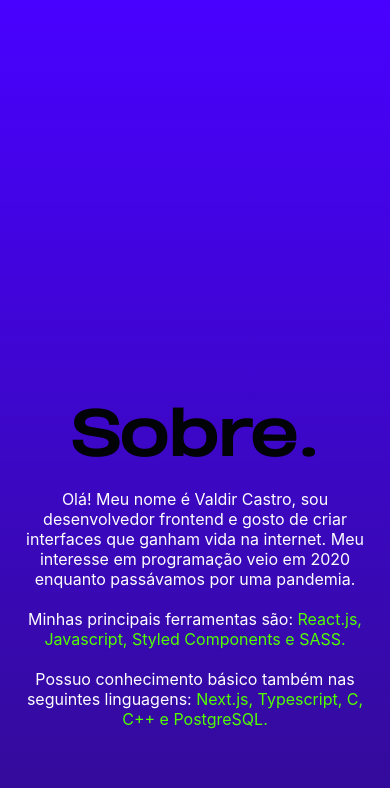
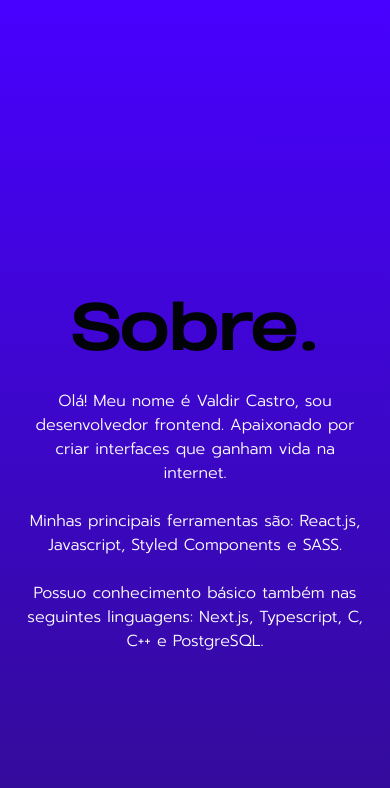
Before and after one commit to valdircaf/Portfolio-ver2, a React (Create React App) app: page /about in a window 390 px wide. Shown: the top 788 px of the page. Built offline with nearby package versions, Linux system fonts and the light colour scheme.

Commit message:
Changes of responsivity

```diff
--- a/src/Pages/About.jsx
+++ b/src/Pages/About.jsx
@@ -8,9 +8,8 @@ export default function About() {
       <div className="texts">
         <h1>Sobre.</h1>
         <p>
-          Olá! Meu nome é Valdir Castro, sou desenvolvedor frontend e
-          gosto de criar interfaces que ganham vida na internet.
-          Meu interesse em programação veio em 2020 enquanto passávamos por uma pandemia.
+          Olá! Meu nome é Valdir Castro, sou desenvolvedor frontend. Apaixonado por
+          criar interfaces que ganham vida na internet.
           {' '}
           <br />
           <br />
--- a/src/Pages/Components/Logo/Logo.jsx
+++ b/src/Pages/Components/Logo/Logo.jsx
@@ -26,7 +26,7 @@ export default function Logo() {
         <button
           type="button"
           onClick={() => {
-            window.location.href = 'https://drive.google.com/file/d/142gU9dStyx0tDgMJOcI-fl5mykXQxOVv/view?usp=sharing';
+            window.location.href = 'https://drive.google.com/file/d/1FpIXZ2WJ1xaS_a63NHdlWTllAcMnIQ2g/view?usp=sharing';
           }}
         >
           Baixar meu CV
--- a/src/styles/Components/about.scss
+++ b/src/styles/Components/about.scss
@@ -4,83 +4,95 @@
 @keyframes showAbout {
   from{
     opacity: 0;
-    transform: translateX(-100px);
+    transform: translateY(-100%);
   }
   to{
     opacity: 1;
-    transform: translate(0);
+    transform: translateY(0);
+
+  }
+}
+
+@keyframes typing {
+  from{
+    width: 0;
+  }
+  to{
+    width: 100%;
   }
 }
 
 .container-about{
   display: flex;
   justify-content: right;
-  gap: 71px;
   align-items: center;
-  padding: 270px 50px 0 0;
+  padding: 200px 100px 0 0;
+  gap: 50px;
   animation: showAbout .5s;
-  max-height: 100%;
-  @include mixins.menuProjects-notebook1{
-    gap: 31px;
-    padding: 50px 50px 0 0;
+  @include mixins.notebook{
+    padding: 400px 100px 0 0;
   }
-  @include mixins.notebook-height{
-    gap: 31px;
-    padding: 50px 50px 0 0;
-  }
-  @include mixins.notebook2{
-    padding: 500px 50px 0 0;
+  @include mixins.tablet{
+    justify-content: center;
+    padding: 400px 0 0 50px;
+    gap: 90px;
   }
   @include mixins.phone2{
-    padding: 390px 0 0 0;
+    justify-content: center;
+    padding: 300px 0 0 0;
     gap: 0;
   }
   .texts{
-    width: 600px;
+    width: 30%;
     color: #FFF;
-    @include mixins.menuProjects-notebook1{
-      width: 500px;
+    font-family: variables.$logo-fontFamily;
+    text-align: left;
+    @include mixins.about-notebook{
+      width: 40%;
+    }
+    @include mixins.tablet{
+      width: 50%;
+      text-align: center;
     }
     @include mixins.phone2{
+      text-align: center;
       width: 100%;
-      text-align: center;
-      height: 120%;
-      padding: 16px;
+      padding: 0 24px;
+      height: 60vh;
     }
+
     h1{
-      font-family: variables.$logo-fontFamily;
-      font-size: 128px;
-      margin-bottom: 18px;
       color: variables.$menu-fontColor;
-      @include mixins.menuProjects-notebook1{
-        font-size: 110px;
+      font-size: 100px;
+      overflow: hidden;
+      white-space: nowrap;
+      animation: typing 1s steps(30, end);
+      @include mixins.about-notebook{
+        font-size: 90px;
       }
-      @include mixins.about-notebook{
-        font-size: 100px;
+      @include mixins.tablet{
+        font-size: 70px;
       }
       @include mixins.phone2{
         font-size: 60px;
+        margin-bottom: 24px;
       }
     }
     p{
-      font-size: 24px;
-      @include mixins.phone2{
-        font-size: 16px;
-      }
-      span{
-        color: variables.$span-textColor;
+      font-family: variables.$menu-dateFontStyle;
+      font-weight: 300;
+      text-align: left;
+      @include mixins.tablet{
+        text-align: center;
       }
     }
   }
   .photo{
-    display: flex;
-    justify-content: center;
+    margin-top: 15px;
     img{
+      width: 300px;
       @include mixins.tablet{
         display: none;
-      }
-      @include mixins.notebook2{
-        width: 250px;
       }
     }
   }
--- a/src/styles/variables.scss
+++ b/src/styles/variables.scss
@@ -13,18 +13,18 @@
   src: url('../Assets/Fonts/Heading-Pro-Wide-Light-trial.ttf');
 }
 
-@import url('https://fonts.googleapis.com/css2?family=Russo+One&display=swap');
+@import url('https://fonts.googleapis.com/css2?family=Prompt:wght@200;300;400&display=swap');
 
 $menu-fontStyle: "Heading Pro Wide Trial Black";
 $menu-fontColor: #020307;
-$menu-fontSize: 160px;
+$menu-fontSize: 130px;
 $menu-fontSize-notebook: 140px;
 $menu-fontSize-notebook2: 120px;
 $menu-fontSize-tablet: 100px;
 $menu-fontSize-phone: 80px;
 $menu-fontSize-phone2: 60px;
 $menu-fontSize-iphone: 50px;
-$menu-dateFontStyle:'Russo One', sans-serif;
+$menu-dateFontStyle: 'Prompt', sans-serif;
 
 $background-linear-colorOne: #4801FF;
 $background-linear-colorTwo: #320C94;
```
Also changed, not shown: src/Assets/Images/scan.png.
